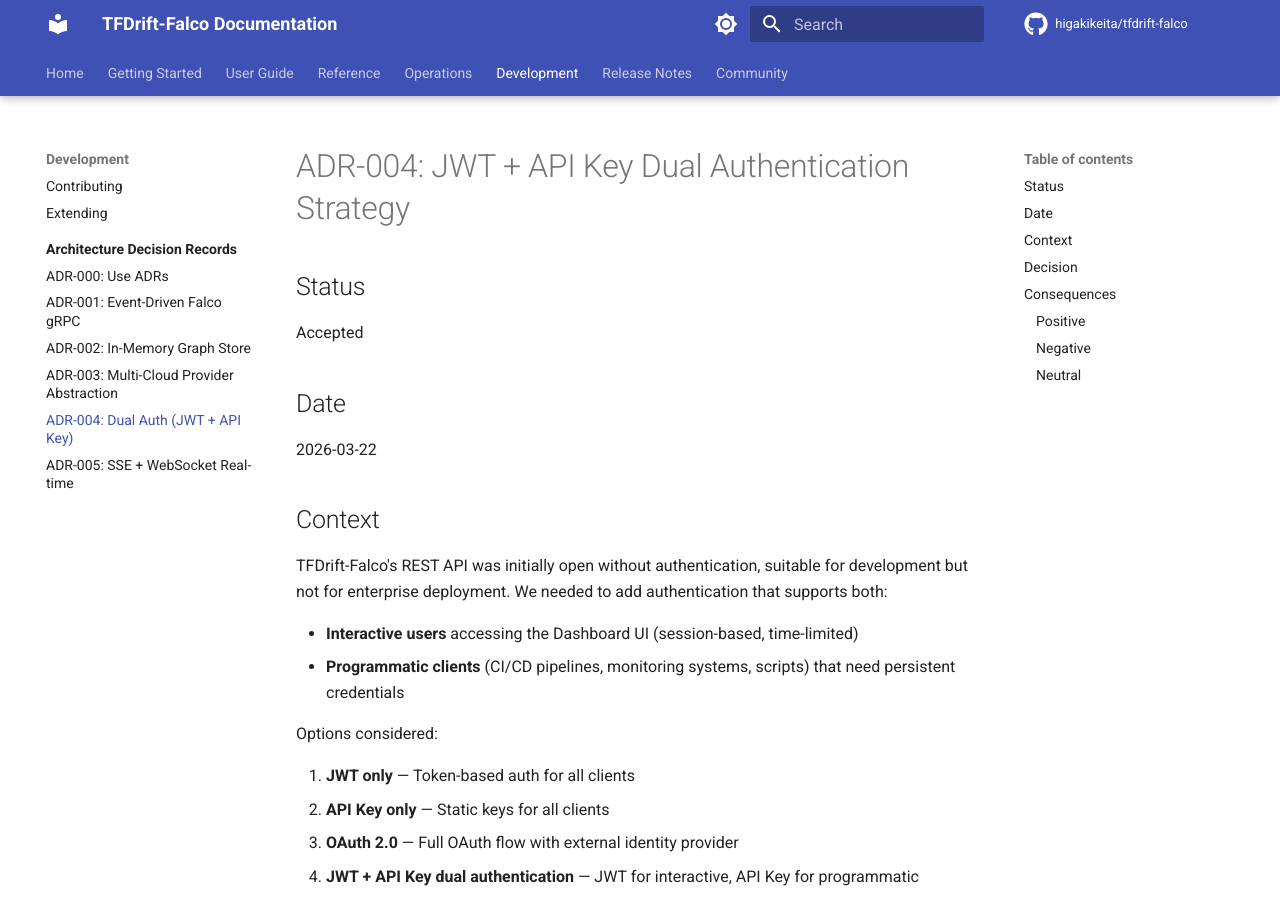
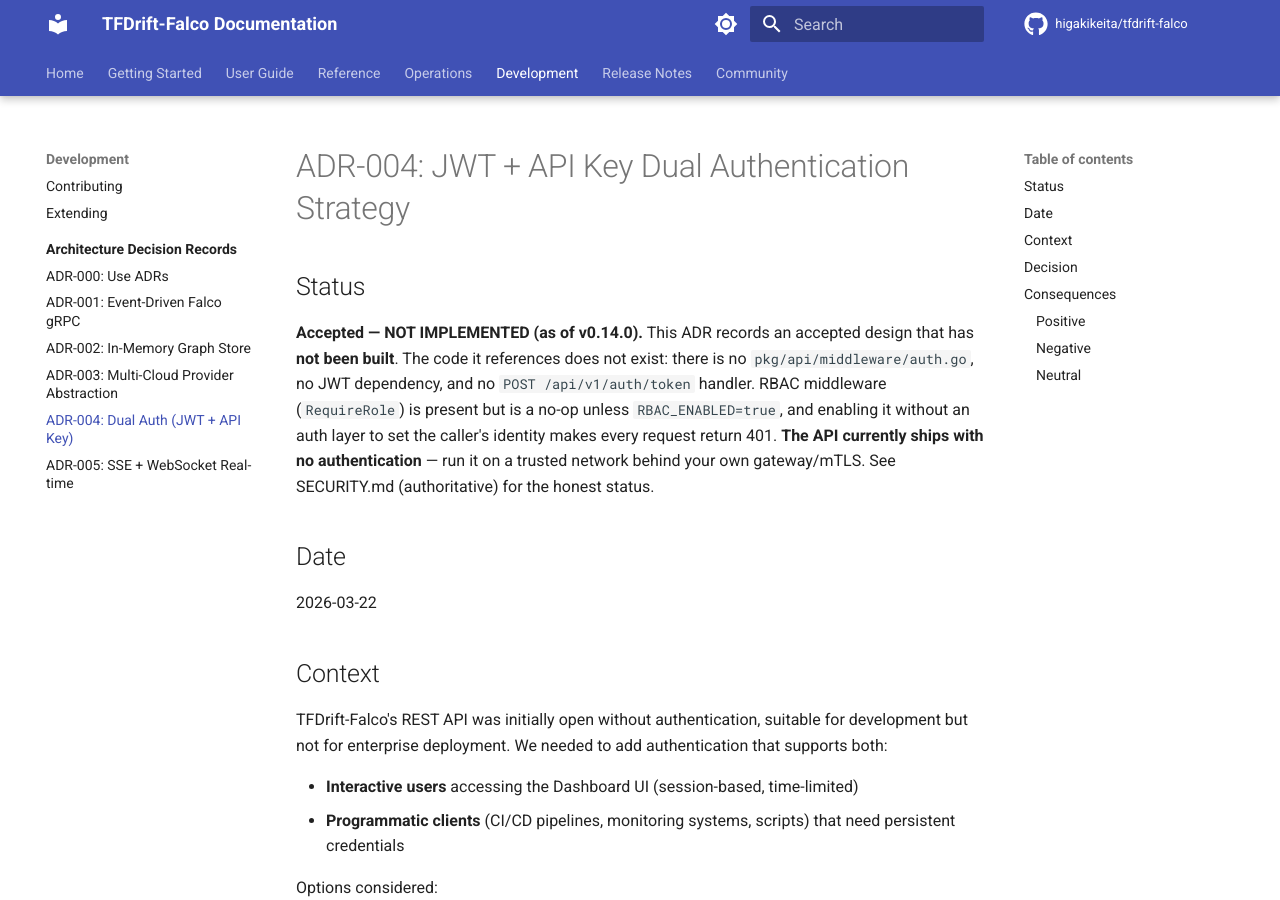
Before and after one commit to higakikeita/tfdrift-falco, an MkDocs documentation site: the page built from docs/adr/004-dual-auth-jwt-apikey.md, in a window 1280 px wide and 900 px high. Built offline with MkDocs 1.6.1 and Material for MkDocs 9.7.7, drawn with Linux system fonts in a browser that asks for light colours; comment, search, counter and statistics services are not loaded; the version menu is left out.

Commit message:
fix(docs): stop claiming auth/"Production Ready" the API doesn't have (security)
The API server ships with NO working authentication (no auth middleware, no
JWT dep, no /auth/token; RBAC is a no-op unless RBAC_ENABLED and then 401s
everything). Advertising 'Production Ready — JWT/API Key authentication' can
lead someone to deploy it exposed, believing it is protected. Align all
surfaces to SECURITY.md (which already lists RBAC/auth as roadmap).

- README.md / README.ja.md: drop the false JWT/API-Key auth claim; add an
  explicit security note (no built-in auth; localhost/trusted-network only).
- docs/index.md, docs/overview.md, docs/architecture.md: Status 'Production
  Ready' -> 'Beta (no built-in auth; trusted network)'.
- docs/adr/004: banner that the dual-auth design is NOT implemented.

Co-Authored-By: Claude Opus 4.8 <noreply@anthropic.com>

```diff
--- a/docs/adr/004-dual-auth-jwt-apikey.md
+++ b/docs/adr/004-dual-auth-jwt-apikey.md
@@ -2,7 +2,14 @@
 
 ## Status
 
-Accepted
+**Accepted — NOT IMPLEMENTED (as of v0.14.0).** This ADR records an accepted
+design that has **not been built**. The code it references does not exist:
+there is no `pkg/api/middleware/auth.go`, no JWT dependency, and no
+`POST /api/v1/auth/token` handler. RBAC middleware (`RequireRole`) is present
+but is a no-op unless `RBAC_ENABLED=true`, and enabling it without an auth
+layer to set the caller's identity makes every request return 401. **The API
+currently ships with no authentication** — run it on a trusted network behind
+your own gateway/mTLS. See SECURITY.md (authoritative) for the honest status.
 
 ## Date
 
```
Also changed, not shown: README.ja.md (+3 -1 lines), README.md (+3 -1 lines), docs/architecture.md (+1 -1 lines), docs/index.md (+2 -2 lines), docs/overview.md (+1 -1 lines).
